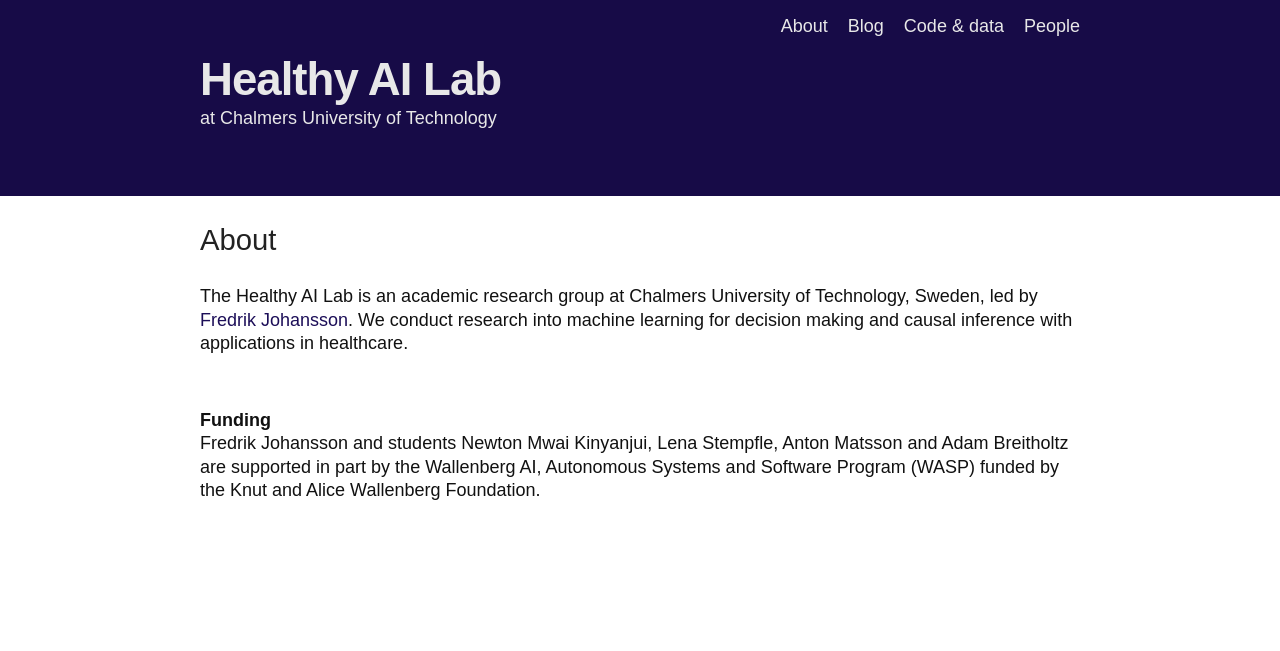
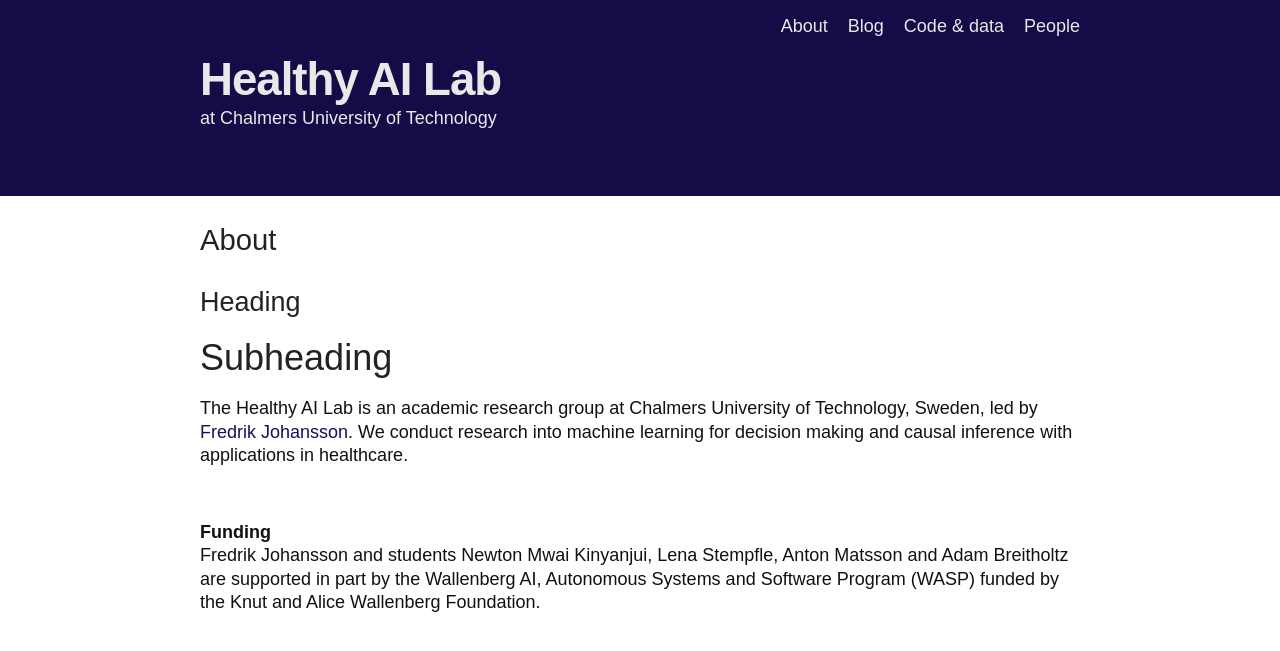
Before and after one commit to Healthy-AI/healthy-ai.github.io, a Jekyll site: the page built from about.markdown, in a window 1280 px wide. Shown: the top 651 px of the page. Built offline with Jekyll 4.4.1, drawn with Linux system fonts in a browser that asks for light colours.

Commit message:
Update about.markdown

```diff
--- a/about.markdown
+++ b/about.markdown
@@ -3,6 +3,9 @@
 title: About
 permalink: /about/
 ---
+
+# Heading
+## Subheading
 
 The Healthy AI Lab is an academic research group at Chalmers University of Technology, Sweden, led by [Fredrik Johansson](../people/fredrik.html). We conduct research into machine learning for decision making and causal inference with applications in healthcare.
 
```
